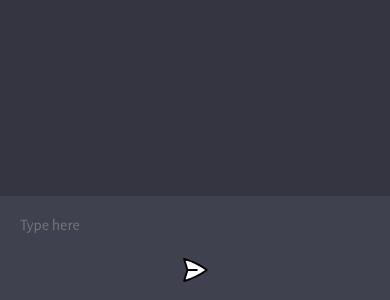
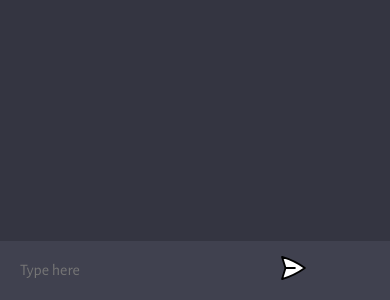
Before and after one commit to creativeisaiah/ai-helper, a website built with Vite: page client/index.html in a window 390 px wide. Shown: the part 544-844 px from the top of the page. Built offline with nearby package versions, Linux system fonts and the light colour scheme.

Commit message:
new style for phones

```diff
--- a/client/style.css
+++ b/client/style.css
@@ -162,6 +162,15 @@ form img {
 
 /* The following media query targets screens that are less than 600px wide, which covers most handheld devices */
 @media only screen and (max-width: 600px) {
+  #app {
+    height: 100vh; /* This should be set to the height of the viewport */
+  }
+
+  #chat_container {
+    flex: 1; /* This should expand to fill the available space */
+    overflow-y: auto; /* This will show a scrollbar only if necessary */
+  }
+
   .message {
     font-size: 16px; /* Decrease font size for handheld devices */
   }
@@ -169,10 +178,6 @@ form img {
   .profile img {
     width: 40%; /* Decrease image size for handheld devices */
     height: 40%;
-  }
-
-  form {
-    flex-direction: column; /* Stack the textarea and button vertically */
   }
 
   textarea {
```
